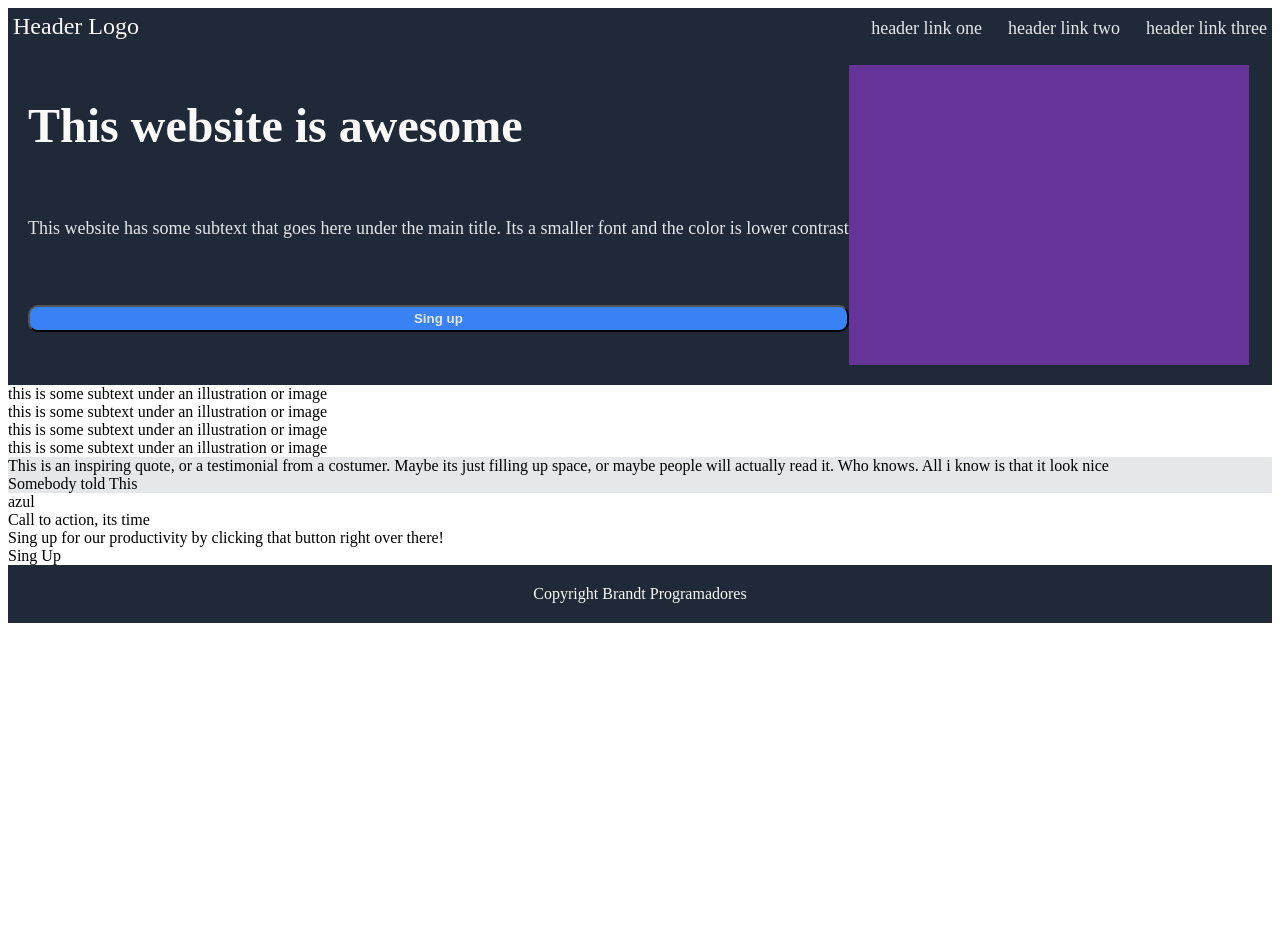
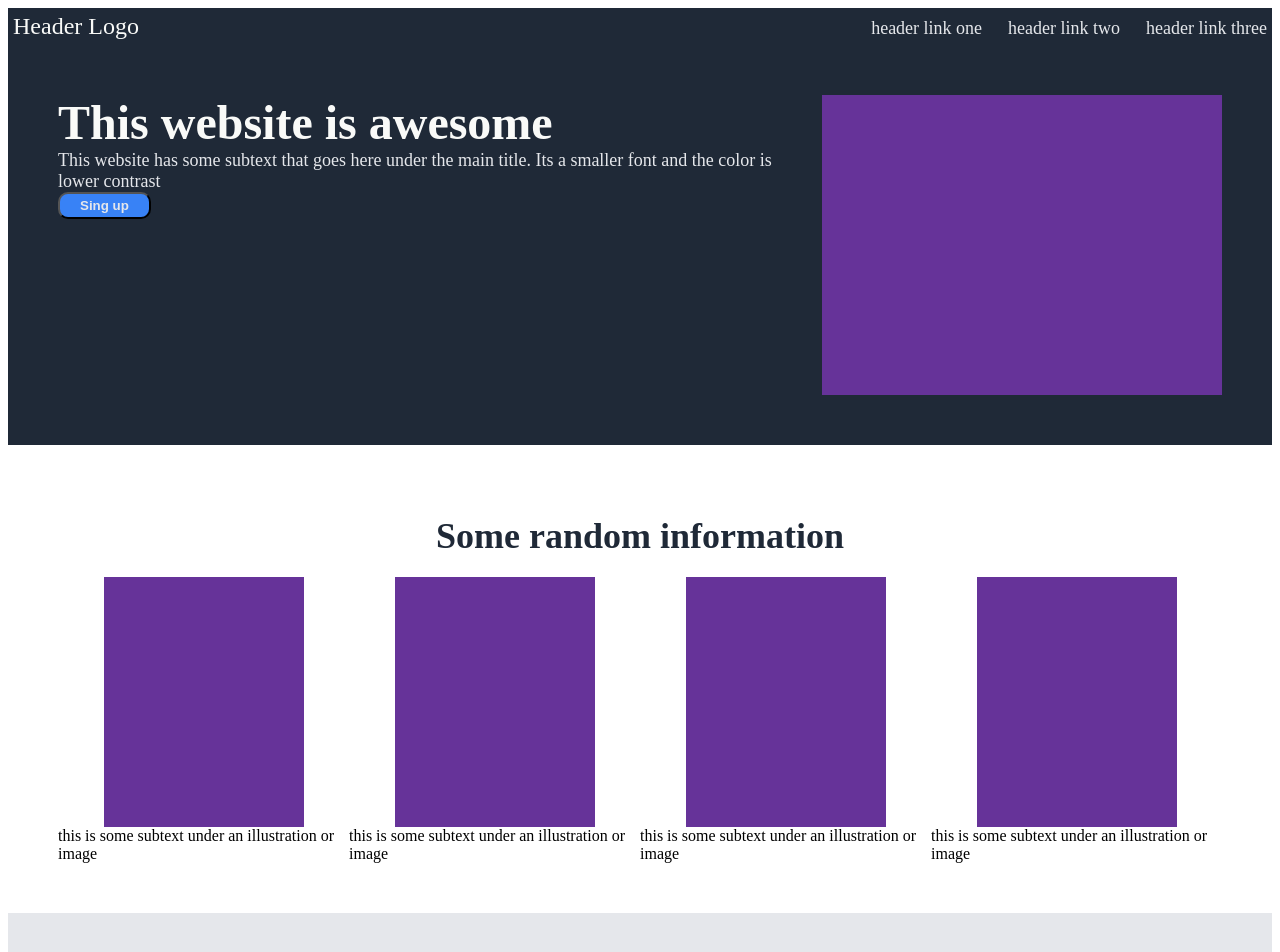
Before and after one commit to rCamposDE/my-first-webpage, a plain HTML site: page index.html in a window 1280 px wide. Shown: the top 952 px of the page. Before the commit the page ends 800 px from the top, so only its background shows below. Drawn offline with Linux system fonts and the light colour scheme.

Commit message:
This commit includes just the develope for second level.

```diff
--- a/index.html
+++ b/index.html
@@ -27,10 +27,25 @@
     </div>
 
     <div class="section2">
-        <div>this is some subtext under an illustration or image</div>
-        <div>this is some subtext under an illustration or image</div>
-        <div>this is some subtext under an illustration or image</div>
-        <div>this is some subtext under an illustration or image</div>
+        <div class="sec2-title">Some random information</div>
+        <div class="cards2">
+            <div class="sec2-card">
+                <div class="sec2-imagen"></div>
+                <div>this is some subtext under an illustration or image</div>
+            </div>
+            <div class="sec2-card">
+                <div class="sec2-imagen"></div>
+                <div>this is some subtext under an illustration or image</div>
+            </div>
+            <div class="sec2-card">
+                <div class="sec2-imagen"></div>
+                <div>this is some subtext under an illustration or image</div>
+            </div>
+            <div class="sec2-card">
+                <div class="sec2-imagen"></div>
+                <div>this is some subtext under an illustration or image</div>
+            </div>
+        </div>
     </div>
 
     <div class="section3">
--- a/styles.css
+++ b/styles.css
@@ -8,12 +8,16 @@
 }
 .section1{
     background-color: #1F2937;
-    padding: 20px;
+    padding: 50px;
     display: flex;
-    row-gap: 20px;
+    gap: 20px;
+}
+.section2{
+    padding: 50px;
 }
 .section3{
     background-color: #E5E7EB;
+    padding: 50px;
 
 }
 .footer{
@@ -44,9 +48,9 @@ a{
     color: #E5E7EB;
 }
 .sec1-contenido{
-    display: flex;
+    /*display: flex;
     flex-direction: column;
-    justify-content: space-around;
+    justify-content: space-around;*/
 }
 .b1{
     flex-shrink: 0;
@@ -58,8 +62,6 @@ a{
     font-weight: 800;
 
 }
-
-
 .imagen{
     flex-shrink: 0;
     background-color: rebeccapurple;
@@ -67,3 +69,27 @@ a{
     height: 300px;
 
 }
+
+/*section 2 --------------------------------*/
+.sec2-imagen{
+    background-color: rebeccapurple;
+    width: 200px;
+    height: 250px;
+}
+.sec2-title{
+    font-size: 36px;
+    font-weight: bolder;
+    color: #1F2937;
+    text-align: center;
+    padding: 20px;
+}
+.cards2{
+    display: flex;
+    justify-content: space-around;
+}
+
+.sec2-card{
+    display: flex;
+    flex-direction: column ;
+    align-items: center;
+}
```
